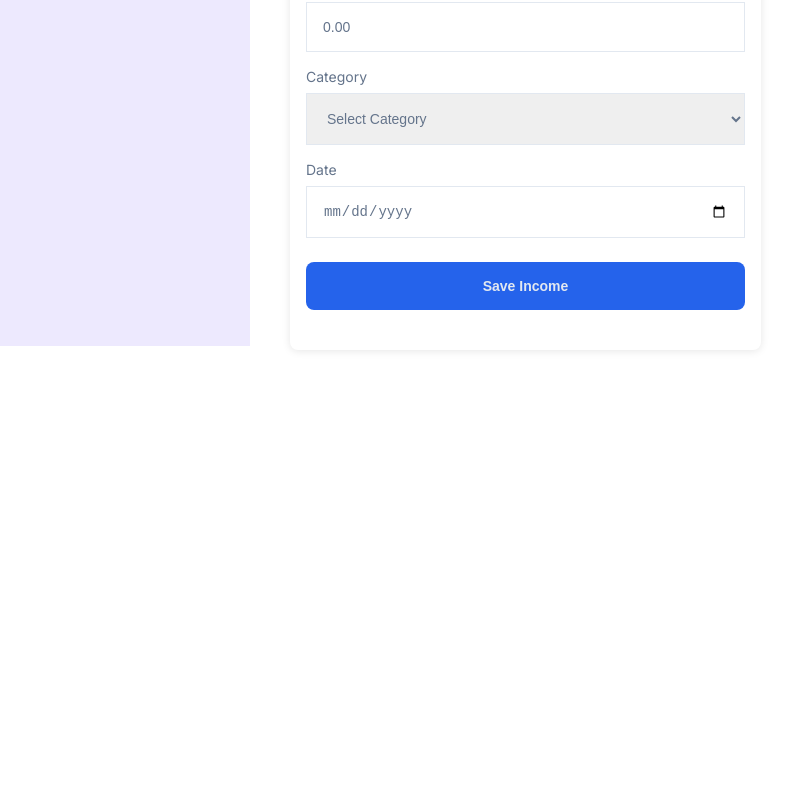
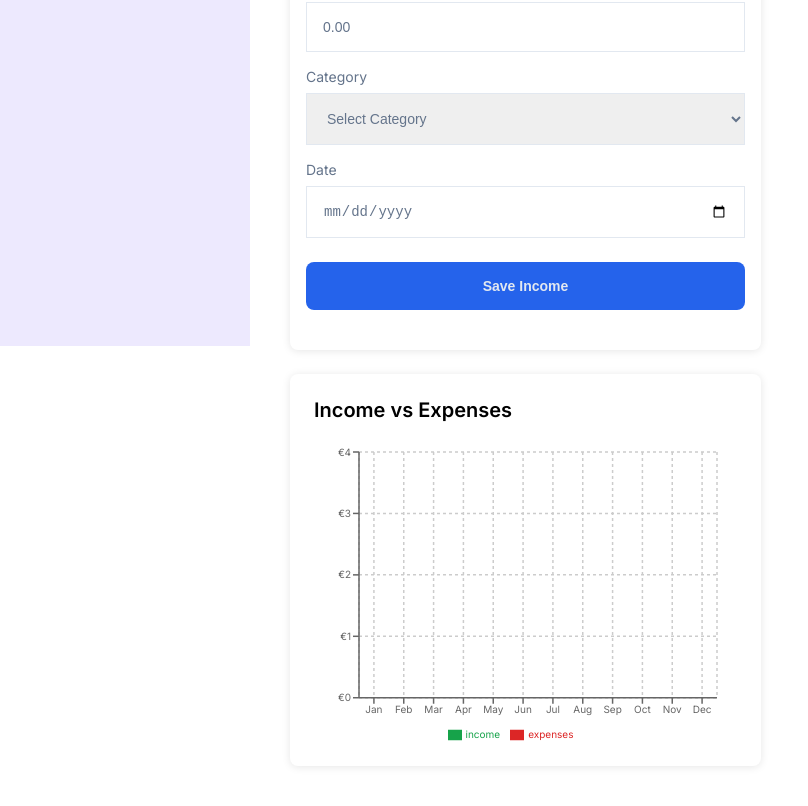
Before and after one commit to edwardshanahan97/expense-tracker, a React (Vite) app: page / in a window 1280 px wide. Shown: the part 454-1260 px from the top of the page, without its empty margins (0-808 px from the left). Before the commit the page ends 844 px from the top, so only its background shows below. Built offline with nearby package versions, Linux system fonts and the light colour scheme.

Commit message:
feat: add monthly income and expenses chart

```diff
--- a/package.json
+++ b/package.json
@@ -14,7 +14,8 @@
     "lucide-react": "^1.39.0",
     "react": "^19.2.8",
     "react-dom": "^19.2.8",
-    "react-router-dom": "^7.18.3"
+    "react-router-dom": "^7.18.3",
+    "recharts": "^3.10.1"
   },
   "devDependencies": {
     "@eslint/js": "^10.0.1",
--- a/src/App.jsx
+++ b/src/App.jsx
@@ -10,13 +10,11 @@ import AllTransactions from "./pages/AllTransactions/AllTransactions";
 
 const App = () => {
   const [isActive, setIsActive] = useState(false);
-
+  console.log("Hello-world".slice(4, 6));
   return (
     <div className="app">
       <Navbar />
-
       <Header />
-
       <Routes>
         <Route
           index
@@ -35,7 +33,6 @@ const App = () => {
 
         <Route path="/all-transaction" element={<AllTransactions />} />
       </Routes>
-
       <Toast message="Hello World" />
     </div>
   );
--- /dev/null
+++ b/src/components/Chart/Chart.css
@@ -0,0 +1,14 @@
+.chart {
+  padding: 2.4rem;
+  margin-bottom: 2.4rem;
+  background-color: #fff;
+  border: 1px solid var(--color-border);
+  border-radius: var(--border-radius);
+  box-shadow: var(--box-shadow);
+}
+
+.chart__title {
+  margin-bottom: 2rem;
+  font-size: 2rem;
+  font-weight: 600;
+}
--- /dev/null
+++ b/src/components/Chart/Chart.jsx
@@ -0,0 +1,45 @@
+import {
+  Bar,
+  BarChart,
+  Legend,
+  ResponsiveContainer,
+  Tooltip,
+  XAxis,
+  YAxis,
+  CartesianGrid,
+} from "recharts";
+import "./Chart.css";
+
+const Chart = ({ data }) => {
+  return (
+    <section className="chart">
+      <h2 className="chart__title">Income vs Expenses</h2>
+      <ResponsiveContainer width="100%" height={300}>
+        <BarChart
+          data={data}
+          margin={{ top: 10, right: 20, left: 0, bottom: 0 }}
+        >
+          <CartesianGrid strokeDasharray="3 3" />
+          <XAxis dataKey="monthName" />
+          <YAxis width={45} tickFormatter={(value) => `€${value}`} />
+
+          <Tooltip />
+          <Legend itemSorter={() => 1} />
+
+          <Bar
+            dataKey="income"
+            fill="var(--color-income)"
+            radius={[4, 4, 0, 0]}
+          />
+          <Bar
+            dataKey="expenses"
+            fill="var(--color-expenses)"
+            radius={[4, 4, 0, 0]}
+          />
+        </BarChart>
+      </ResponsiveContainer>
+    </section>
+  );
+};
+
+export default Chart;
--- a/src/pages/Overview/Overview.jsx
+++ b/src/pages/Overview/Overview.jsx
@@ -5,10 +5,13 @@ import Button from "../../components/Button/Button";
 import AddTransaction from "../../components/AddTransaction/AddTransaction";
 import { useFinance } from "../../context/FinanceContext";
 import Transactions from "../../components/Transactions/Transactions";
+import Chart from "../../components/Chart/Chart";
+import getChartData from "../../utils/getChartData";
 
 const Overview = ({ isActive, setIsActive }) => {
   const { setCurrentPage } = usePage();
   const { finance } = useFinance();
+  const chartData = getChartData(finance.transactions);
 
   const recentTransaction = finance.transactions
     .slice(-5)
@@ -29,6 +32,8 @@ const Overview = ({ isActive, setIsActive }) => {
         to="/all-transaction"
       />
 
+      <Chart data={chartData} />
+
       <Button
         className="button--fixed"
         isMobile={true}
--- /dev/null
+++ b/src/utils/getChartData.js
@@ -0,0 +1,40 @@
+const getChartData = (transactions) => {
+  const months = Array(12)
+    .fill(0)
+    .map((_, index) => {
+      const monthNumber = index + 1;
+      const month = String(monthNumber).padStart(2, "0");
+      const monthName = new Date(2000, monthNumber - 1).toLocaleString("en", {
+        month: "short",
+      });
+      return {
+        month,
+        monthName,
+        income: 0,
+        expenses: 0,
+      };
+    });
+
+  return transactions
+    .filter(
+      (transaction) =>
+        transaction.date.slice(0, 4) === String(new Date().getFullYear()),
+    )
+    .reduce((acc, transaction) => {
+      const month = transaction.date.slice(5, 7);
+      const monthData = acc.find((item) => item.month === month);
+
+      if (monthData) {
+        if (transaction.type === "income") {
+          monthData.income += transaction.amount;
+        } else {
+          monthData.expenses += transaction.amount;
+        }
+      }
+
+      return acc;
+    }, months)
+    .sort((a, b) => a.month - b.month);
+};
+
+export default getChartData;
```
Also changed, not shown: 1 other file (tests, documents, lock files or other folders).
